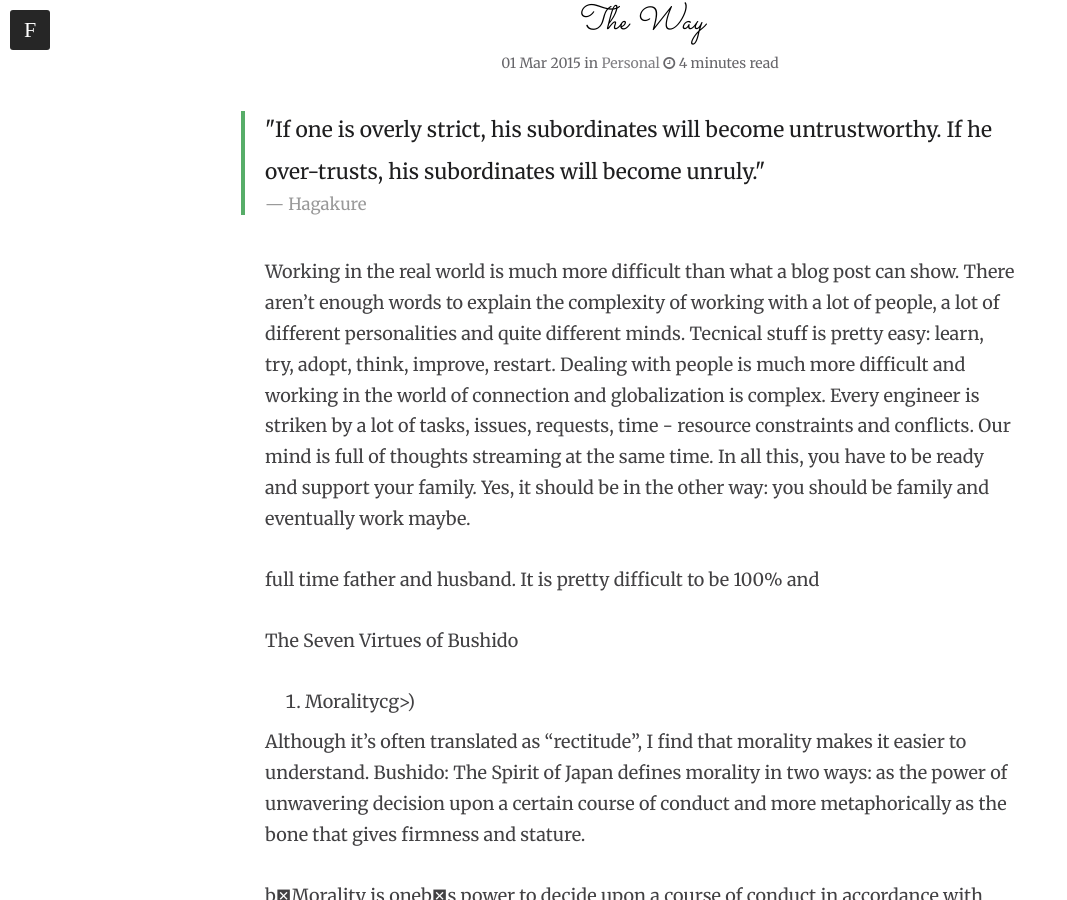
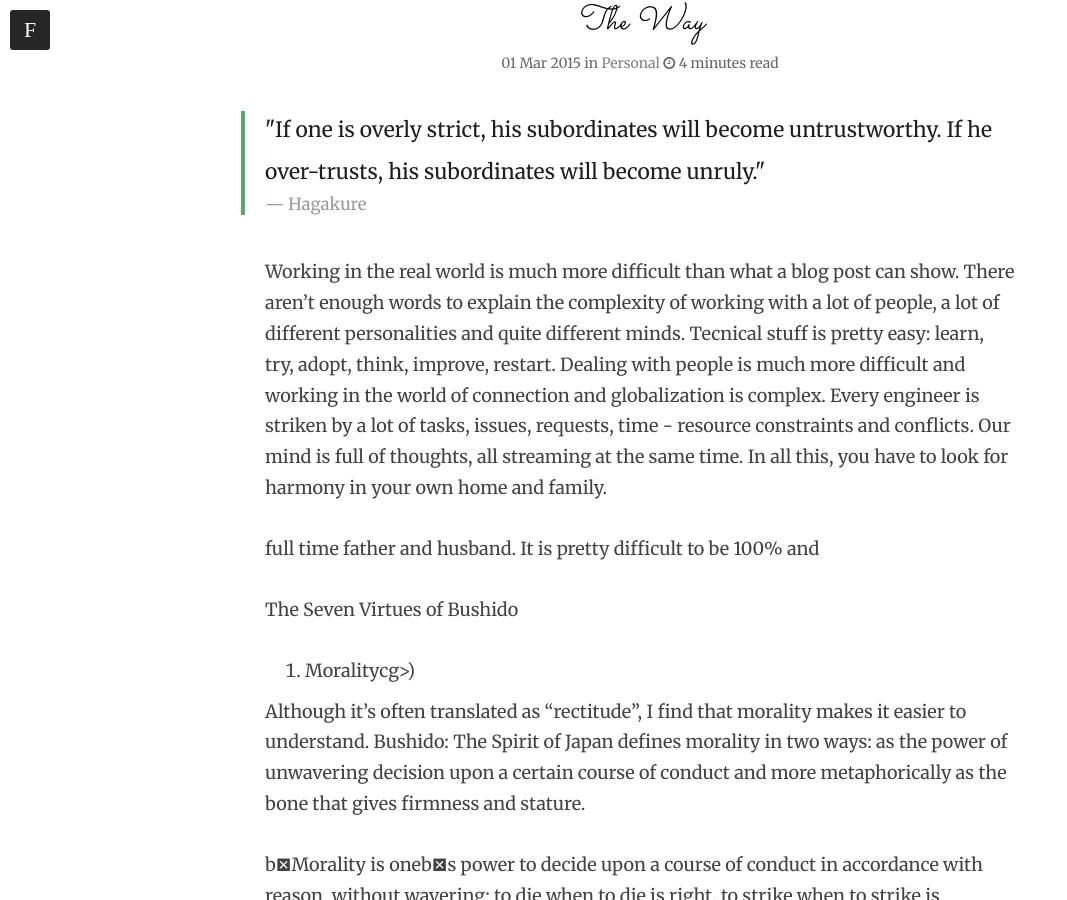
Before and after one commit to JayZar21/JayZar21.github.io, a Jekyll site: the page built from _posts/2015-03-01-the-way.md, in a window 1280 px wide and 900 px high, scrolled down 715 px. Shown: the whole window, without its empty margins (0-1067 px from the left). Built offline with Jekyll 4.4.1, drawn with Linux system fonts in a browser that asks for light colours; nearby versions of some CDN libraries; comment, search, counter and statistics services are not loaded.

Commit message:
Saved 2015-03-01-the-way.md with Dillinger.io

```diff
--- a/_posts/2015-03-01-the-way.md
+++ b/_posts/2015-03-01-the-way.md
@@ -25,7 +25,7 @@ There aren't enough words to explain the complexity of working with a lot of peo
 personalities and quite different minds. Tecnical stuff is pretty easy: learn, try, adopt, think, improve, restart.
 Dealing with people is much more difficult and working in the world of connection and globalization is complex.
 Every engineer is striken by a lot of tasks, issues, requests, time - resource constraints and conflicts.
-Our mind is full of thoughts streaming at the same time. In all this, you have to be ready and support your family. Yes, it should be in the other way: you should be family and eventually work maybe.
+Our mind is full of thoughts, all streaming at the same time. In all this, you have to look for harmony in your own home and family.
 
 full time father and husband.
 It is pretty difficult to be 100% and
```
